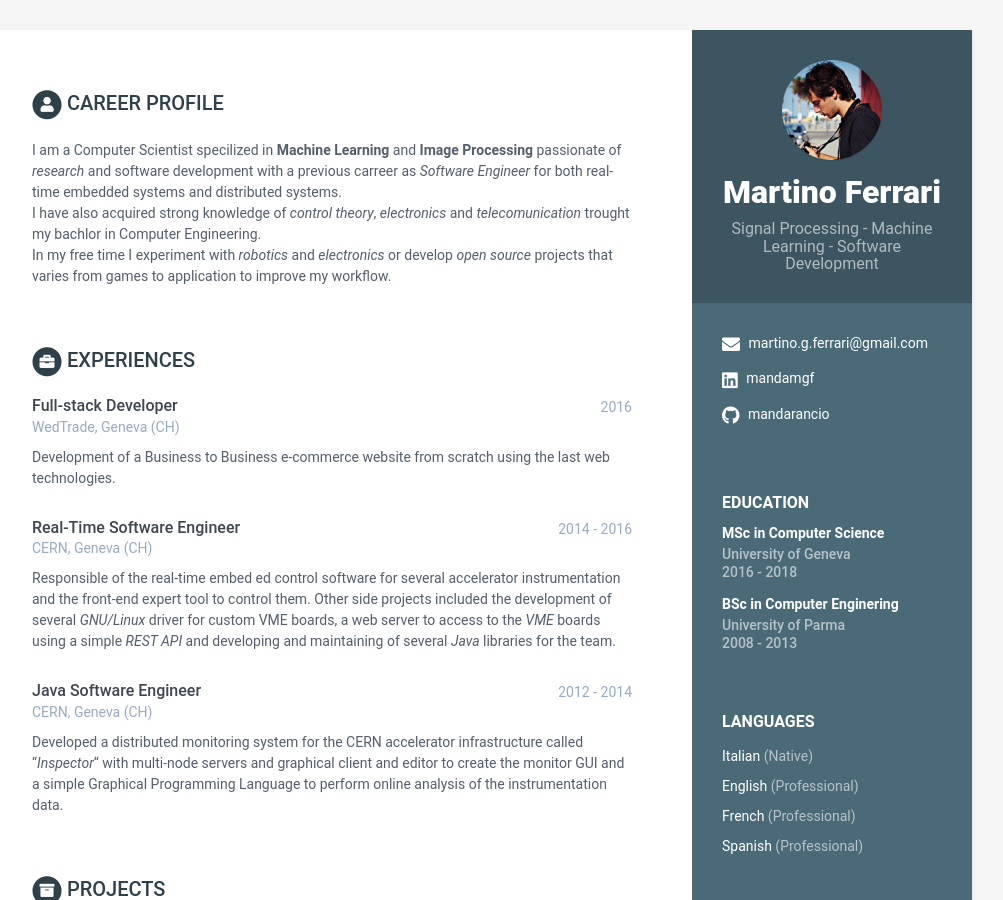
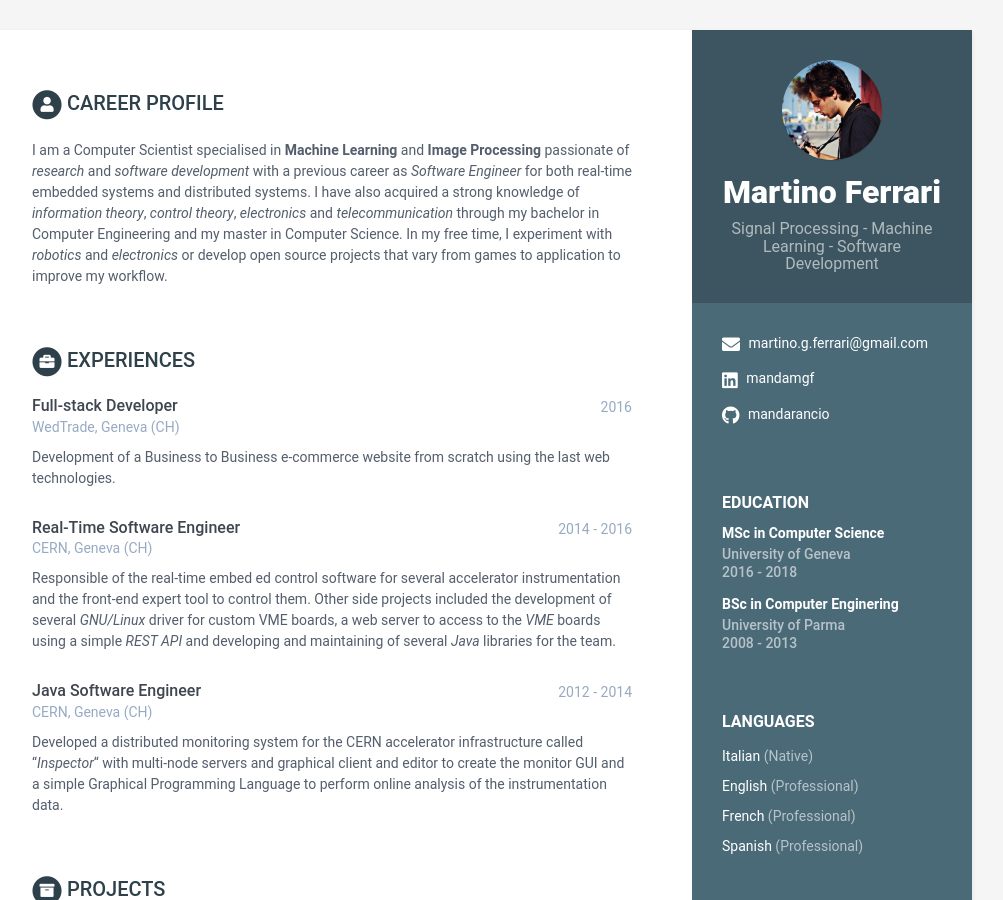
Before and after one commit to Mandarancio/Mandarancio.github.io, a Jekyll site: the page built from index.html, in a window 1280 px wide and 900 px high. Shown: the whole window, without its empty margins (168-1171 px from the left). Built offline with Jekyll 4.4.1, drawn with Linux system fonts in a browser that asks for light colours.

Commit message:
fixed intro

```diff
--- a/_data/data.yml
+++ b/_data/data.yml
@@ -49,10 +49,9 @@ sidebar:
 career-profile:
     title: Career Profile
     summary: |
-        I am a Computer Scientist specilized in **Machine Learning** and **Image Processing** passionate of *research* and software development with a previous carreer as *Software Engineer* for both real-time embedded systems and distributed systems.
-        I have also acquired strong knowledge of *control theory*, *electronics* and *telecomunication* trought my bachlor in Computer Engineering.
-        In my free time I experiment with *robotics* and *electronics* or develop *open source* projects that varies from games to application to improve my workflow.
-
+        I am a Computer Scientist specialised in **Machine Learning** and **Image Processing** passionate of *research* and *software development* with a previous career as *Software Engineer* for both real-time embedded systems and distributed systems.
+        I have also acquired a strong knowledge of *information theory*, *control theory*, *electronics* and *telecommunication* through my bachelor in Computer Engineering and my master in Computer Science.
+        In my free time, I experiment with *robotics* and *electronics* or develop open source projects that vary from games to application to improve my workflow.
 
 education:
     - degree: MSc in Computer Science
```
